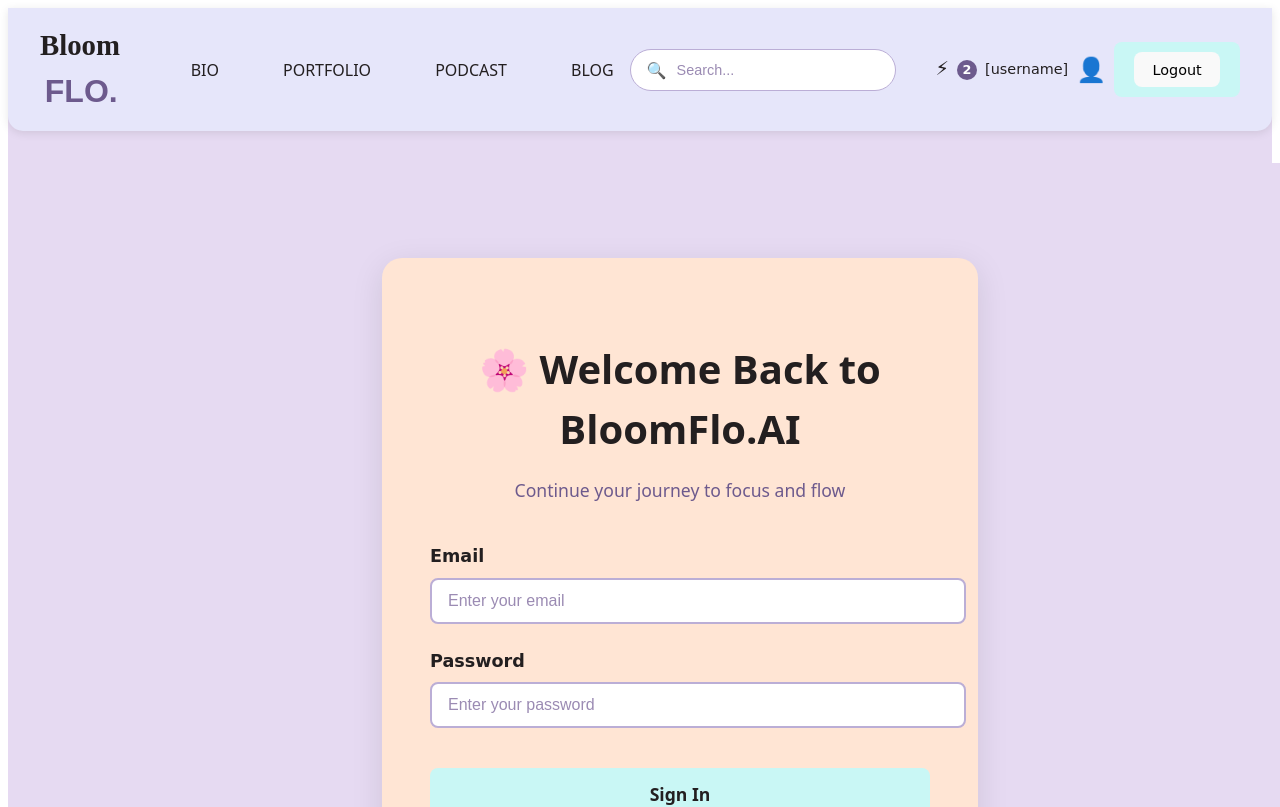
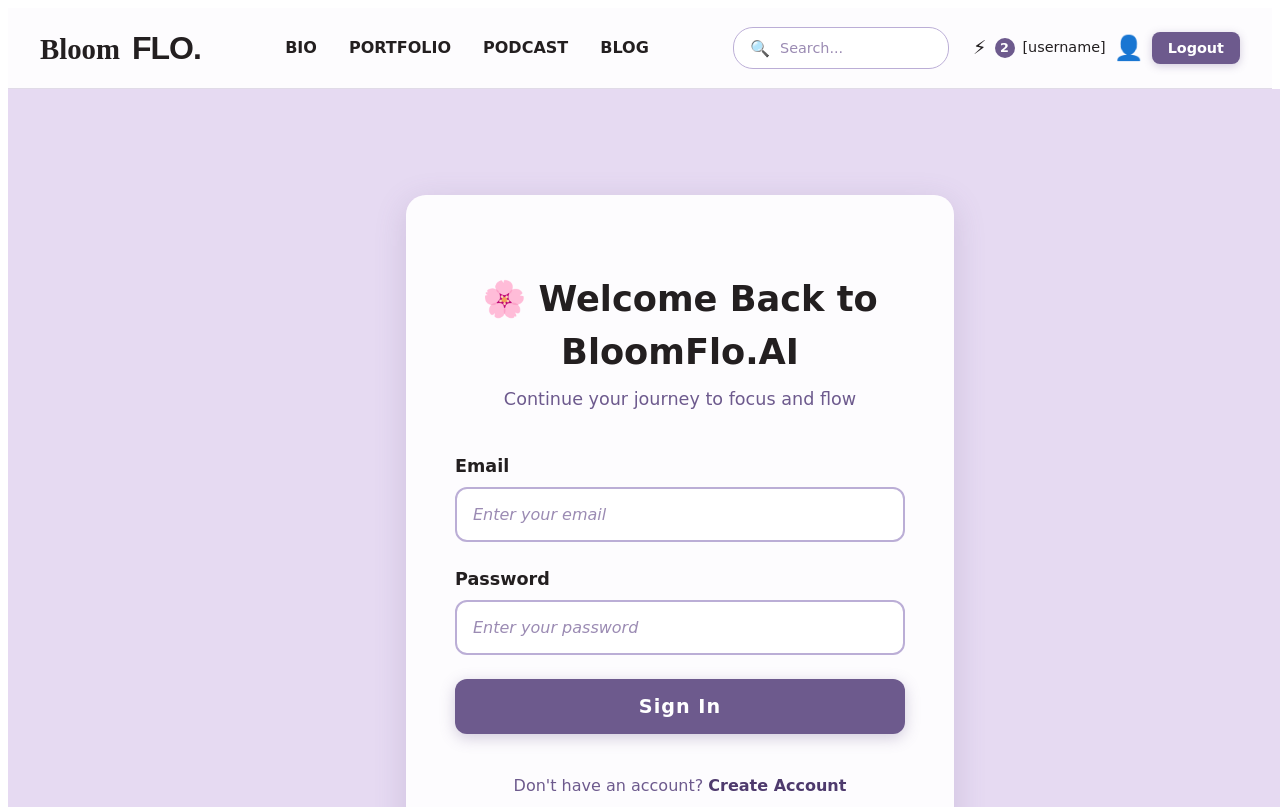
Before and after one commit to anuiytha/Bloom-Flo, a React (Vite) app in the folder frontend/: page /login in a window 1280 px wide. Shown: the top 807 px of the page. Built offline with nearby package versions, Linux system fonts and the light colour scheme; no server answers.

Commit message:
Changed the website theme colors

```diff
--- a/frontend/src/index.css
+++ b/frontend/src/index.css
@@ -1,18 +1,4 @@
 :root {
-  /* Color Scheme for ADHD-friendly design */
-  --background-soft-lilac: #E6DAF2;
-  --accent-soft-mint: #C9F7F5;
-  --accent-lavender-blue: #E6E6FA;
-  --accent-pale-peach: #FFE5D4;
-  --text-dark: #231f20;
-  --text-medium: #6d5a8d;
-  --text-light: #9b8bb3;
-  --border-light: #bbaed6;
-  --error-red: #c62828;
-  --error-bg: #ffebee;
-  --error-border: #ffcdd2;
-  --success-green: #4CAF50;
-
   font-family: system-ui, Lexend, Poppins, Inter;
   line-height: 1.5;
   font-weight: 400;
@@ -39,7 +25,7 @@
 
 html,
 body {
-  background-color: var(--background-soft-lilac);
+  background-color: #E6DAF2;
 }
 
 h1 {
@@ -71,7 +57,7 @@
 .landing-bg {
   min-height: 100vh;
   width: 100vw;
-  background-color: var(--background-soft-lilac);
+  background-color: #E6DAF2;
   display: flex;
   align-items: center;
   justify-content: center;
@@ -93,7 +79,7 @@
   margin-bottom: 1.5rem;
   text-align: center;
   letter-spacing: 1px;
-  color: var(--text-medium);
+  color: #6d5a8d;
 }
 
 .flo {
@@ -102,7 +88,7 @@
   font-size: 3.5rem;
   margin-left: 0.5rem;
   letter-spacing: -2px;
-  color: var(--text-medium);
+  color: #6d5a8d;
 }
 
 .lines-group {
@@ -127,34 +113,32 @@
 }
 
 .login-btn {
-  background: var(--accent-soft-mint);
-  color: var(--text-dark);
+  margin-top: 1.5rem;
+  background: #6d5a8d;
+  color: #fff;
+  font-size: 1.5rem;
+  font-family: monospace;
   border: none;
-  padding: 12px 24px;
   border-radius: 8px;
-  font-size: 1rem;
-  font-weight: 600;
+  padding: 0.7rem 2.5rem;
+  box-shadow: 2px 2px 8px #bbaed6;
+  letter-spacing: 2px;
   cursor: pointer;
-  transition: all 0.3s ease;
-  box-shadow: 2px 2px 8px var(--border-light);
+  transition: background 0.2s;
 }
 
 .login-btn:hover {
-  background: #b8f0ed;
-  transform: translateY(-2px);
-  box-shadow: 4px 4px 12px var(--border-light);
+  background: #4e3a6d;
 }
 
 .landing-main-flex {
   display: flex;
+  flex-direction: row;
   align-items: center;
-  justify-content: space-between;
-  max-width: 1200px;
-  margin: 0 auto;
-  padding: 2rem;
-  background: var(--accent-lavender-blue);
-  border-radius: 20px;
-  box-shadow: 0 8px 32px rgba(0, 0, 0, 0.1);
+  justify-content: center;
+  min-height: 100vh;
+  width: 100vw;
+  gap: 2rem;
 }
 
 .landing-left {
@@ -168,24 +152,25 @@
 }
 
 .landing-title {
-  font-size: 2.5rem;
-  font-weight: 700;
-  margin-bottom: 1rem;
-  color: var(--text-dark);
-  line-height: 1.2;
+  font-family: 'Comic Sans MS', 'Comic Sans', cursive, sans-serif;
+  font-size: 2rem;
+  font-weight: bold;
+  margin-bottom: 1.5rem;
+  color: #231f20;
+  text-align: right;
 }
 
 .landing-desc {
-  font-size: 1.1rem;
-  line-height: 1.6;
-  color: var(--text-dark);
-  margin-bottom: 2rem;
-  max-width: 500px;
+  font-family: 'Comic Sans MS', 'Comic Sans', cursive, sans-serif;
+  font-size: 1.35rem;
+  color: #231f20;
+  margin-bottom: 1.2rem;
+  text-align: right;
 }
 
 .landing-bullets {
-  color: var(--text-dark);
-  font-size: 1rem;
+  margin-top: 2rem;
+  font-size: 1.2rem;
 }
 
 .landing-right {
@@ -200,7 +185,7 @@
 .register-bg {
   min-height: 100vh;
   width: 100vw;
-  background-color: var(--background-soft-lilac);
+  background-color: #E6DAF2;
   display: flex;
   align-items: center;
   justify-content: center;
@@ -208,11 +193,13 @@
 }
 
 .register-container {
-  background: var(--accent-pale-peach);
+  background: rgba(255, 255, 255, 0.9);
+  border-radius: 20px;
   padding: 3rem;
-  border-radius: 20px;
-  box-shadow: 0 8px 32px rgba(0, 0, 0, 0.1);
-  max-width: 500px;
+  box-shadow: 0 8px 32px rgba(109, 90, 141, 0.2);
+  backdrop-filter: blur(10px);
+  border: 1px solid rgba(255, 255, 255, 0.2);
+  max-width: 450px;
   width: 100%;
 }
 
@@ -222,18 +209,18 @@
 }
 
 .register-title {
-  font-size: 2.5rem;
-  font-weight: 700;
+  font-family: 'Comic Sans MS', 'Comic Sans', cursive, sans-serif;
+  font-size: 2.2rem;
+  font-weight: bold;
+  color: #231f20;
   margin-bottom: 0.5rem;
-  color: var(--text-dark);
-  text-align: center;
 }
 
 .register-subtitle {
+  font-family: 'Comic Sans MS', 'Comic Sans', cursive, sans-serif;
   font-size: 1.1rem;
-  color: var(--text-medium);
-  margin-bottom: 2rem;
-  text-align: center;
+  color: #6d5a8d;
+  margin: 0;
 }
 
 .register-form {
@@ -256,24 +243,26 @@
 }
 
 .form-input {
-  width: 100%;
-  padding: 12px 16px;
-  border: 2px solid var(--border-light);
-  border-radius: 8px;
+  padding: 1rem;
+  border: 2px solid #bbaed6;
+  border-radius: 12px;
+  font-family: 'Comic Sans MS', 'Comic Sans', cursive, sans-serif;
   font-size: 1rem;
-  background: white;
-  color: var(--text-dark);
+  background: rgba(255, 255, 255, 0.8);
+  color: #231f20;
   transition: all 0.3s ease;
 }
 
 .form-input:focus {
   outline: none;
-  border-color: var(--accent-soft-mint);
-  box-shadow: 0 0 0 3px rgba(201, 247, 245, 0.3);
+  border-color: #6d5a8d;
+  box-shadow: 0 0 0 3px rgba(109, 90, 141, 0.1);
+  background: rgba(255, 255, 255, 1);
 }
 
 .form-input::placeholder {
-  color: var(--text-light);
+  color: #9b8bb3;
+  font-style: italic;
 }
 
 .form-input:disabled {
@@ -293,30 +282,31 @@
 }
 
 .register-btn {
-  width: 100%;
-  background: var(--accent-soft-mint);
-  color: var(--text-dark);
+  background: #6d5a8d;
+  color: white;
+  font-family: 'Comic Sans MS', 'Comic Sans', cursive, sans-serif;
+  font-size: 1.2rem;
+  font-weight: bold;
+  padding: 1rem 2rem;
   border: none;
-  padding: 14px 24px;
-  border-radius: 8px;
-  font-size: 1.1rem;
-  font-weight: 600;
+  border-radius: 12px;
   cursor: pointer;
   transition: all 0.3s ease;
-  margin-top: 1rem;
+  box-shadow: 0 4px 15px rgba(109, 90, 141, 0.3);
+  letter-spacing: 1px;
 }
 
 .register-btn:hover:not(:disabled) {
-  background: #b8f0ed;
+  background: #5a4a7a;
   transform: translateY(-2px);
-  box-shadow: 0 4px 12px rgba(201, 247, 245, 0.4);
+  box-shadow: 0 6px 20px rgba(109, 90, 141, 0.4);
 }
 
 .register-btn-disabled {
-  background: #e8fcfb;
-  color: var(--text-light);
+  background: #bbaed6;
   cursor: not-allowed;
   transform: none;
+  box-shadow: none;
 }
 
 .login-link {
@@ -328,13 +318,14 @@
 }
 
 .link-text {
-  color: var(--text-medium);
+  color: #4e3a6d;
+  font-weight: bold;
   text-decoration: none;
-  font-weight: 500;
+  transition: color 0.3s ease;
 }
 
 .link-text:hover {
-  color: var(--text-dark);
+  color: #231f20;
   text-decoration: underline;
 }
 
@@ -391,10 +382,8 @@
 /* New Users Page Styles */
 .new-users-bg {
   min-height: 100vh;
-  width: 100vw;
-  background-color: var(--background-soft-lilac);
-  display: flex;
-  flex-direction: column;
+  background-color: #E6DAF2;
+  position: relative;
 }
 
 /* Navigation Bar */
@@ -403,18 +392,19 @@
   justify-content: space-between;
   align-items: center;
   padding: 1rem 2rem;
-  background: var(--accent-lavender-blue);
-  box-shadow: 0 2px 10px rgba(0, 0, 0, 0.1);
-  border-radius: 0 0 15px 15px;
-  margin-bottom: 2rem;
+  background: rgba(255, 255, 255, 0.9);
+  backdrop-filter: blur(10px);
+  border-bottom: 1px solid rgba(109, 90, 141, 0.2);
+  position: sticky;
+  top: 0;
+  z-index: 100;
 }
 
 .nav-left .nav-logo {
   font-family: serif;
   font-size: 1.8rem;
   font-weight: 600;
-  color: var(--text-dark);
-  text-decoration: none;
+  color: #231f20;
 }
 
 .nav-flo {
@@ -422,7 +412,7 @@
   font-weight: 900;
   font-size: 2rem;
   margin-left: 0.3rem;
-  color: var(--text-medium);
+  letter-spacing: -1px;
 }
 
 .nav-center {
@@ -431,17 +421,16 @@
 }
 
 .nav-link {
-  color: var(--text-dark);
+  font-family: 'Comic Sans MS', 'Comic Sans', cursive, sans-serif;
+  font-size: 1rem;
+  font-weight: bold;
+  color: #231f20;
   text-decoration: none;
-  font-weight: 500;
-  padding: 0.5rem 1rem;
-  border-radius: 8px;
-  transition: all 0.3s ease;
+  transition: color 0.3s ease;
 }
 
 .nav-link:hover {
-  color: var(--text-medium);
-  background: var(--accent-soft-mint);
+  color: #6d5a8d;
 }
 
 .nav-right {
@@ -453,11 +442,10 @@
 .search-bar {
   display: flex;
   align-items: center;
-  background: white;
-  border: 1px solid var(--border-light);
-  border-radius: 25px;
+  background: rgba(255, 255, 255, 0.8);
+  border-radius: 20px;
   padding: 0.5rem 1rem;
-  margin-right: 1rem;
+  border: 1px solid #bbaed6;
 }
 
 .search-icon {
@@ -467,15 +455,16 @@
 
 .search-input {
   border: none;
+  background: transparent;
   outline: none;
-  background: transparent;
-  color: var(--text-dark);
+  font-family: 'Comic Sans MS', 'Comic Sans', cursive, sans-serif;
   font-size: 0.9rem;
-  width: 200px;
+  color: #231f20;
+  width: 150px;
 }
 
 .search-input::placeholder {
-  color: var(--text-light);
+  color: #9b8bb3;
 }
 
 .user-info {
@@ -545,19 +534,18 @@
 }
 
 .feature-card {
-  background: var(--accent-pale-peach);
+  background: white;
+  border-radius: 20px;
   padding: 2rem;
-  border-radius: 15px;
   text-align: center;
-  box-shadow: 0 4px 15px rgba(0, 0, 0, 0.1);
-  transition: all 0.3s ease;
-  border: 2px solid transparent;
+  box-shadow: 0 8px 32px rgba(109, 90, 141, 0.1);
+  border: 1px solid rgba(109, 90, 141, 0.1);
+  transition: transform 0.3s ease, box-shadow 0.3s ease;
 }
 
 .feature-card:hover {
   transform: translateY(-5px);
-  border-color: var(--accent-soft-mint);
-  box-shadow: 0 8px 25px rgba(0, 0, 0, 0.15);
+  box-shadow: 0 12px 40px rgba(109, 90, 141, 0.2);
 }
 
 .card-icon {
@@ -566,16 +554,18 @@
 }
 
 .card-title {
-  font-size: 1.5rem;
-  font-weight: 600;
-  margin-bottom: 1rem;
-  color: var(--text-dark);
+  font-family: 'Comic Sans MS', 'Comic Sans', cursive, sans-serif;
+  font-size: 1.4rem;
+  font-weight: bold;
+  color: #231f20;
+  margin-bottom: 0.5rem;
 }
 
 .card-description {
+  font-family: 'Comic Sans MS', 'Comic Sans', cursive, sans-serif;
   font-size: 1rem;
-  line-height: 1.6;
-  color: var(--text-medium);
+  color: #6d5a8d;
+  margin: 0;
 }
 
 /* Character Section */
@@ -593,33 +583,32 @@
 }
 
 .speech-bubble {
-  background: var(--accent-soft-mint);
-  padding: 1.5rem;
+  background: #ffb6c1;
   border-radius: 20px;
+  padding: 1rem 1.5rem;
+  margin-right: 1rem;
   position: relative;
-  max-width: 400px;
-  margin: 0 auto;
   box-shadow: 0 4px 15px rgba(0, 0, 0, 0.1);
 }
 
 .speech-bubble::after {
   content: '';
   position: absolute;
-  bottom: -10px;
-  left: 50%;
-  transform: translateX(-50%);
+  right: -10px;
+  bottom: 20px;
   width: 0;
   height: 0;
-  border-left: 10px solid transparent;
-  border-right: 10px solid transparent;
-  border-top: 10px solid var(--accent-soft-mint);
+  border-left: 10px solid #ffb6c1;
+  border-top: 10px solid transparent;
+  border-bottom: 10px solid transparent;
 }
 
 .speech-bubble p {
+  font-family: 'Comic Sans MS', 'Comic Sans', cursive, sans-serif;
+  font-size: 1rem;
+  color: #231f20;
   margin: 0;
-  font-size: 1rem;
-  line-height: 1.5;
-  color: var(--text-dark);
+  font-weight: bold;
 }
 
 .character-avatar {
@@ -679,7 +668,7 @@
 .logout-bg {
   min-height: 100vh;
   width: 100vw;
-  background-color: var(--background-soft-lilac);
+  background-color: #E6DAF2;
   display: flex;
   align-items: center;
   justify-content: center;
@@ -687,10 +676,12 @@
 }
 
 .logout-container {
-  background: var(--accent-pale-peach);
+  background: rgba(255, 255, 255, 0.9);
+  border-radius: 20px;
   padding: 3rem;
-  border-radius: 20px;
-  box-shadow: 0 8px 32px rgba(0, 0, 0, 0.1);
+  box-shadow: 0 8px 32px rgba(109, 90, 141, 0.2);
+  backdrop-filter: blur(10px);
+  border: 1px solid rgba(255, 255, 255, 0.2);
   max-width: 500px;
   width: 100%;
   text-align: center;
@@ -701,16 +692,18 @@
 }
 
 .logout-title {
-  font-size: 2.5rem;
-  font-weight: 700;
+  font-family: 'Comic Sans MS', 'Comic Sans', cursive, sans-serif;
+  font-size: 2.2rem;
+  font-weight: bold;
+  color: #231f20;
   margin-bottom: 0.5rem;
-  color: var(--text-dark);
 }
 
 .logout-subtitle {
+  font-family: 'Comic Sans MS', 'Comic Sans', cursive, sans-serif;
   font-size: 1.1rem;
-  color: var(--text-medium);
-  margin-bottom: 2rem;
+  color: #6d5a8d;
+  margin: 0;
 }
 
 .logout-content {
@@ -738,16 +731,15 @@
 }
 
 .logout-btn {
-  background: var(--accent-soft-mint);
-  color: var(--text-dark);
+  font-family: 'Comic Sans MS', 'Comic Sans', cursive, sans-serif;
+  font-size: 1.1rem;
+  font-weight: bold;
+  padding: 1rem 2rem;
   border: none;
-  padding: 12px 24px;
-  border-radius: 8px;
-  font-size: 1rem;
-  font-weight: 600;
+  border-radius: 12px;
   cursor: pointer;
   transition: all 0.3s ease;
-  margin: 0 0.5rem;
+  min-width: 140px;
 }
 
 .logout-confirm {
@@ -757,9 +749,9 @@
 }
 
 .logout-confirm:hover:not(:disabled) {
-  background: #b8f0ed;
+  background: #5a4a7a;
   transform: translateY(-2px);
-  box-shadow: 0 4px 12px rgba(201, 247, 245, 0.4);
+  box-shadow: 0 6px 20px rgba(109, 90, 141, 0.4);
 }
 
 .logout-cancel {
@@ -769,35 +761,40 @@
 }
 
 .logout-cancel:hover:not(:disabled) {
-  background: #e8fcfb;
-  color: var(--text-medium);
+  background: #a89bc4;
+  transform: translateY(-2px);
+  box-shadow: 0 6px 20px rgba(187, 174, 214, 0.4);
 }
 
 .logout-btn-disabled {
-  background: #e8fcfb;
-  color: var(--text-light);
+  background: #d4c7e7;
   cursor: not-allowed;
   transform: none;
+  box-shadow: none;
 }
 
 .logout-nav-btn {
-  background: var(--accent-soft-mint);
-  color: var(--text-dark);
+  text-decoration: none;
+}
+
+.logout-button {
+  background: #6d5a8d;
+  color: white;
+  font-family: 'Comic Sans MS', 'Comic Sans', cursive, sans-serif;
+  font-size: 0.9rem;
+  font-weight: bold;
   border: none;
-  padding: 10px 20px;
   border-radius: 8px;
-  font-size: 0.9rem;
-  font-weight: 600;
+  padding: 0.5rem 1rem;
   cursor: pointer;
   transition: all 0.3s ease;
-  text-decoration: none;
-  display: inline-block;
+  box-shadow: 0 2px 8px rgba(109, 90, 141, 0.3);
 }
 
 .logout-button:hover {
-  background: #b8f0ed;
-  transform: translateY(-2px);
-  box-shadow: 0 4px 12px rgba(201, 247, 245, 0.4);
+  background: #5a4a7a;
+  transform: translateY(-1px);
+  box-shadow: 0 4px 12px rgba(109, 90, 141, 0.4);
 }
 
 @media (max-width: 600px) {
@@ -880,13 +877,14 @@
 
 /* Vision Board Styles */
 .vision-board-container {
-  background: var(--accent-pale-peach);
+  background: rgba(255, 255, 255, 0.9);
+  border-radius: 20px;
   padding: 2rem;
-  border-radius: 20px;
-  box-shadow: 0 8px 32px rgba(0, 0, 0, 0.1);
-  max-width: 1200px;
-  margin: 0 auto;
-  min-height: 80vh;
+  box-shadow: 0 8px 32px rgba(109, 90, 141, 0.2);
+  backdrop-filter: blur(10px);
+  border: 1px solid rgba(255, 255, 255, 0.2);
+  max-width: 800px;
+  margin-left: 30px;
 }
 
 .vision-board-header {
@@ -895,15 +893,17 @@
 }
 
 .vision-board-title {
-  font-size: 2.5rem;
-  font-weight: 700;
-  color: var(--text-dark);
+  font-family: 'Comic Sans MS', 'Comic Sans', cursive, sans-serif;
+  font-size: 2.2rem;
+  font-weight: bold;
+  color: #231f20;
   margin-bottom: 0.5rem;
 }
 
 .vision-board-subtitle {
+  font-family: 'Comic Sans MS', 'Comic Sans', cursive, sans-serif;
   font-size: 1.1rem;
-  color: var(--text-medium);
+  color: #6d5a8d;
   margin: 0;
 }
 
@@ -917,23 +917,24 @@
 }
 
 .upload-button {
-  background: var(--accent-soft-mint);
-  color: var(--text-dark);
+  background: #6d5a8d;
+  color: white;
+  font-family: 'Comic Sans MS', 'Comic Sans', cursive, sans-serif;
   font-size: 1.1rem;
-  font-weight: 600;
+  font-weight: bold;
   padding: 1rem 2rem;
   border: none;
   border-radius: 12px;
   cursor: pointer;
   transition: all 0.3s ease;
-  box-shadow: 0 4px 15px rgba(0, 0, 0, 0.1);
+  box-shadow: 0 4px 15px rgba(109, 90, 141, 0.3);
   display: inline-block;
 }
 
 .upload-button:hover {
-  background: #b8f0ed;
+  background: #5a4a7a;
   transform: translateY(-2px);
-  box-shadow: 0 6px 20px rgba(201, 247, 245, 0.4);
+  box-shadow: 0 6px 20px rgba(109, 90, 141, 0.4);
 }
 
 .vision-board-grid {
@@ -967,7 +968,7 @@
   top: 8px;
   right: 8px;
   background: rgba(255, 255, 255, 0.9);
-  color: var(--text-medium);
+  color: #6d5a8d;
   border: none;
   border-radius: 50%;
   width: 24px;
@@ -982,8 +983,8 @@
 }
 
 .remove-button:hover {
-  background: var(--accent-soft-mint);
-  color: var(--text-dark);
+  background: #ff6b6b;
+  color: white;
 }
 
 .save-section {
@@ -991,26 +992,28 @@
 }
 
 .save-button {
-  background: var(--accent-soft-mint);
-  color: var(--text-dark);
+  background: #6d5a8d;
+  color: white;
+  font-family: 'Comic Sans MS', 'Comic Sans', cursive, sans-serif;
   font-size: 1.2rem;
-  font-weight: 600;
+  font-weight: bold;
   padding: 1rem 2.5rem;
   border: none;
   border-radius: 12px;
   cursor: pointer;
   transition: all 0.3s ease;
-  box-shadow: 0 4px 15px rgba(0, 0, 0, 0.1);
+  box-shadow: 0 4px 15px rgba(109, 90, 141, 0.3);
+  letter-spacing: 1px;
 }
 
 .save-button:hover:not(:disabled) {
-  background: #b8f0ed;
+  background: #5a4a7a;
   transform: translateY(-2px);
-  box-shadow: 0 6px 20px rgba(201, 247, 245, 0.4);
+  box-shadow: 0 6px 20px rgba(109, 90, 141, 0.4);
 }
 
 .save-button.uploading {
-  background: #e8fcfb;
+  background: #bbaed6;
   cursor: not-allowed;
   transform: none;
   box-shadow: none;
@@ -1019,7 +1022,7 @@
 .empty-state {
   text-align: center;
   padding: 3rem 1rem;
-  color: var(--text-medium);
+  color: #6d5a8d;
 }
 
 .empty-icon {
```
